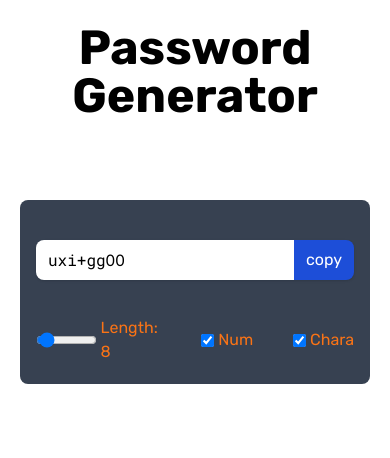
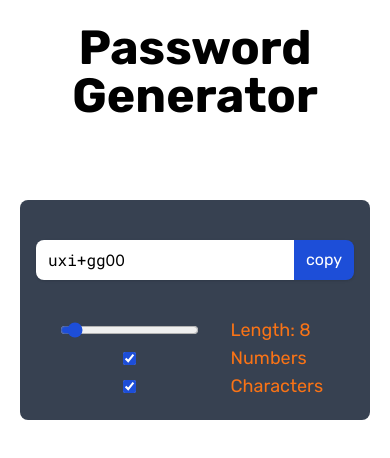
Before and after one commit to vaibhavc2/password-generator, a React (Vite) app: page / in a window 390 px wide. Shown: the top 458 px of the page. Built offline with nearby package versions, Linux system fonts and the light colour scheme.

Commit message:
improve the styling and responsiveness

```diff
--- a/src/components/Layout/PasswordOptions/IncludeNumbersInput.tsx
+++ b/src/components/Layout/PasswordOptions/IncludeNumbersInput.tsx
@@ -16,7 +16,7 @@ const IncludeNumbersInput = ({
   };
 
   return (
-    <FlexContainer className="items-center gap-x-1">
+    <FlexContainer className="items-center">
       <Input
         id="numbers"
         type="checkbox"
--- a/src/components/Layout/PasswordOptions/IncludeSpecialCharactersInput.tsx
+++ b/src/components/Layout/PasswordOptions/IncludeSpecialCharactersInput.tsx
@@ -16,7 +16,7 @@ const IncludeSpecialCharactersInput = ({
   };
 
   return (
-    <FlexContainer className="items-center gap-x-1">
+    <FlexContainer className="items-center">
       <Input
         id="special-chars"
         type="checkbox"
--- a/src/components/Layout/PasswordOptions/LengthInput.tsx
+++ b/src/components/Layout/PasswordOptions/LengthInput.tsx
@@ -17,14 +17,15 @@ const LengthInput = ({ length, setLength }: LengthInputTypes) => {
   };
 
   return (
-    <FlexContainer className="items-center gap-x-1">
+    <FlexContainer className="items-center">
       <Input
         id="length"
         type="range"
         min={6}
         max={40}
         value={length}
-        className="mx-auto cursor-pointer outline-none"
+        className="cursor-pointer outline-none"
+        labelClass="sm:text-center"
         label={`Length: ${length}`}
         onChange={changeLengthHandler}
         innerRef={inputLength}
--- a/src/components/Layout/PasswordOptions/PasswordOptions.tsx
+++ b/src/components/Layout/PasswordOptions/PasswordOptions.tsx
@@ -1,5 +1,4 @@
 import React, { Dispatch, SetStateAction } from "react";
-import FlexContainer from "../../UI/FlexContainer";
 import LengthInput from "./LengthInput";
 import IncludeNumbersInput from "./IncludeNumbersInput";
 import IncludeSpecialCharactersInput from "./IncludeSpecialCharactersInput";
@@ -22,7 +21,7 @@ const PasswordOptions = ({
   setIncludeSpecialCharacters
 }: PasswordOptionsTypes) => {
   return (
-    <FlexContainer className="gap-x-2 space-x-8 py-5 text-base text-orange-500">
+    <div className="wrap mx-auto w-full gap-x-2 overflow-hidden py-5 pl-6 text-lg text-orange-500 sm:flex sm:space-x-5">
       <LengthInput length={length} setLength={setLength} />
       <IncludeNumbersInput
         includeNumbers={includeNumbers}
@@ -32,7 +31,7 @@ const PasswordOptions = ({
         includeSpecialCharacters={includeSpecialCharacters}
         setIncludeSpecialCharacters={setIncludeSpecialCharacters}
       />
-    </FlexContainer>
+    </div>
   );
 };
 
--- a/src/components/UI/FlexContainer.tsx
+++ b/src/components/UI/FlexContainer.tsx
@@ -7,7 +7,10 @@ const FlexContainer = ({
   ...restProps
 }: ComponentProps<"div">) => {
   return (
-    <div className={twMerge("flex overflow-hidden", className)} {...restProps}>
+    <div
+      className={twMerge("flex overflow-hidden sm:gap-x-2", className)}
+      {...restProps}
+    >
       {children}
     </div>
   );
--- a/src/components/UI/Input.tsx
+++ b/src/components/UI/Input.tsx
@@ -3,6 +3,7 @@ import { twMerge } from "tailwind-merge";
 
 type InputTypes = {
   label: string;
+  labelClass?: string;
   innerRef?: MutableRefObject<HTMLInputElement | null>;
 } & ComponentProps<"input">;
 
@@ -11,17 +12,24 @@ const Input = ({
   id,
   label,
   innerRef,
+  labelClass: labelClassName,
   ...restProps
 }: InputTypes) => {
   return (
     <Fragment>
       <input
         id={id}
-        className={twMerge("w-full outline-1", className)}
+        className={twMerge(
+          "mx-auto w-full accent-blue-700 outline-1",
+          className
+        )}
         {...restProps}
         ref={innerRef}
       />
-      <label htmlFor={id} className="w-full">
+      <label
+        htmlFor={id}
+        className={twMerge("w-full pl-8 sm:pl-0", labelClassName)}
+      >
         {label}
       </label>
     </Fragment>
```
